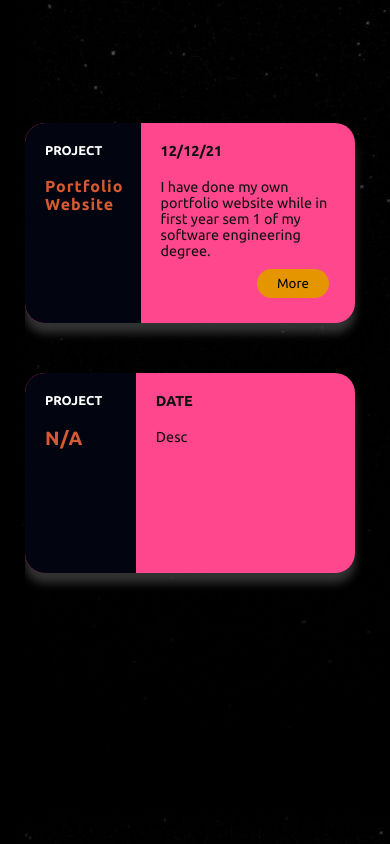
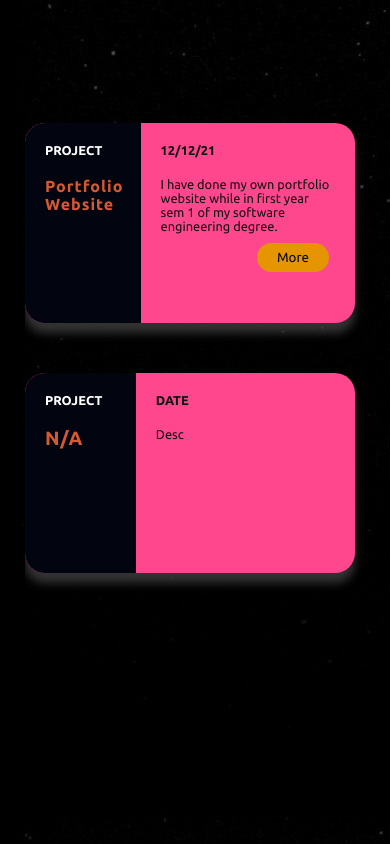
Before and after one commit to SteKenChiew/Portfolio, a plain HTML site: page index.html in a window 390 px wide. Shown: the part 1800-2644 px from the top of the page. Drawn offline with Linux system fonts and the light colour scheme.

Commit message:
Update project.css

```diff
--- a/project.css
+++ b/project.css
@@ -217,7 +217,7 @@
     }
     .project1box{
 
-        font-size: 0.9rem;
+        font-size: 0.8rem;
         max-width: 700px;
         min-width: 300px;
         height: 200px;
@@ -240,7 +240,7 @@
 
     .project2box{
 
-        font-size: 0.9rem;
+        font-size: 0.8rem;
         max-width: 700px;
         min-width: 300px;
         height: 200px;
@@ -256,7 +256,7 @@
 
     .project3box{
 
-        font-size: 0.9rem;
+        font-size: 0.8rem;
         max-width: 700px;
         min-width: 300px;
         height: 200px;
```
